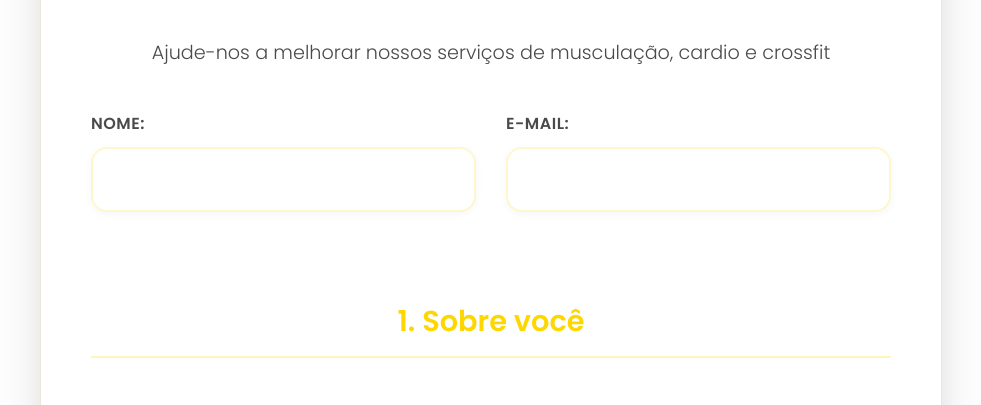
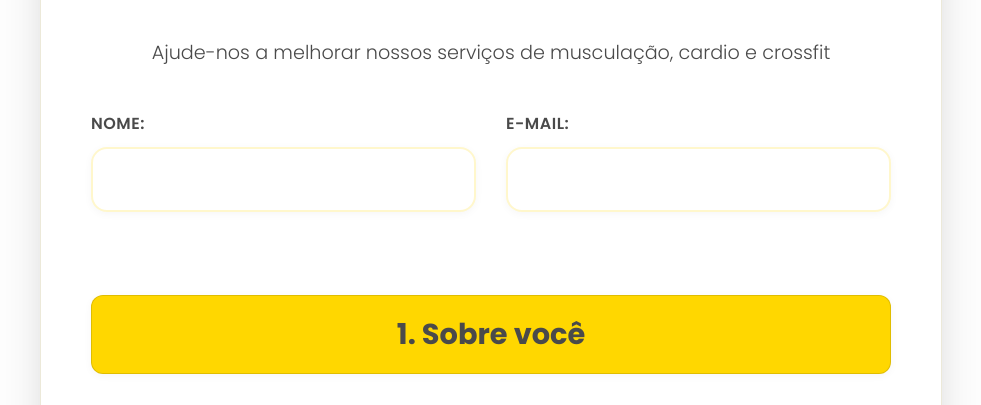
Before and after one commit to joehadest/eloin, a website: page public/index.html in a window 1280 px wide. Shown: the part 510-915 px from the top of the page, without its empty margins (149-1130 px from the left). Drawn offline with Linux system fonts and the light colour scheme.

Commit message:
form: títulos de seção centralizados com fundo amarelo e texto #4a4a4a; estilo .section-title adicionado

```diff
--- a/public/index.html
+++ b/public/index.html
@@ -58,7 +58,7 @@
                     </div>
                 </div>
 
-                <h2>1. Sobre você</h2>
+                <h2 class="section-title">1. Sobre você</h2>
 
                 <div class="form-group">
                     <label for="tempo-treino">Há quanto tempo você treina conosco?</label>
@@ -133,7 +133,7 @@
 
                 <hr>
 
-                <h2>2. Estrutura e serviços</h2>
+                <h2 class="section-title">2. Estrutura e serviços</h2>
 
                 <div class="form-group">
                     <label for="estrutura-fisica">O que você acha da estrutura física (equipamentos, limpeza,
@@ -157,7 +157,7 @@
 
                 <hr>
 
-                <h2>3. Atendimento e relacionamento</h2>
+                <h2 class="section-title">3. Atendimento e relacionamento</h2>
 
                 <div class="form-group">
                     <label for="atencao-equipe">Como você avalia a atenção e suporte da nossa equipe?</label>
@@ -186,7 +186,7 @@
 
                 <hr>
 
-                <h2>4. Melhoria e fidelização</h2>
+                <h2 class="section-title">4. Melhoria e fidelização</h2>
 
                 <div class="form-group">
                     <label for="melhorias">O que você gostaria que melhorasse na academia?</label>
--- a/public/style.css
+++ b/public/style.css
@@ -138,14 +138,33 @@ body {
     font-weight: 300;
 }
 
+/* Títulos de seção com fundo sutil */
 h2 {
     font-size: 1.8em;
-    font-weight: 600;
-    color: var(--primary-color);
-    margin: 30px 0 20px 0;
+    font-weight: 700;
+    color: #4a4a4a !important;
+    margin: 28px 0 18px 0;
+    text-align: left;
+    border: none;
+}
+
+.section-title {
+    display: block;
+    width: 100%;
+    background: var(--primary-color); /* fundo amarelo */
+    color: #4a4a4a !important; /* texto cinza escuro */
+    border-radius: 12px;
+    padding: 14px 16px;
+    border: 1px solid rgba(0,0,0,0.12);
+    box-shadow: 0 2px 8px rgba(0,0,0,0.04);
     text-align: center;
-    border-bottom: 2px solid var(--border-color);
-    padding-bottom: 10px;
+}
+
+@media screen and (max-width: 768px) {
+    .section-title {
+        padding: 12px 14px;
+        border-radius: 10px;
+    }
 }
 
 .form-group {
```
